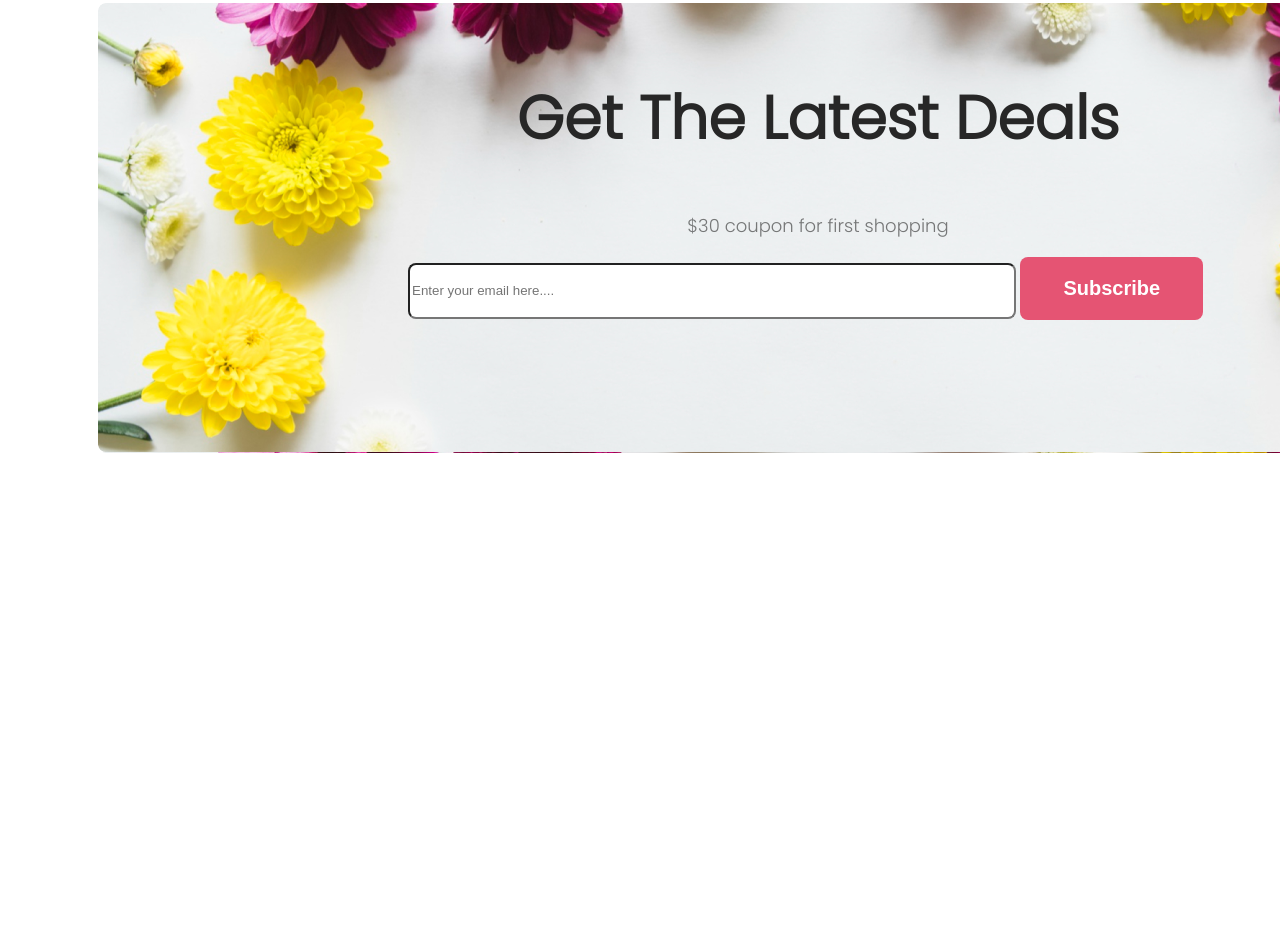
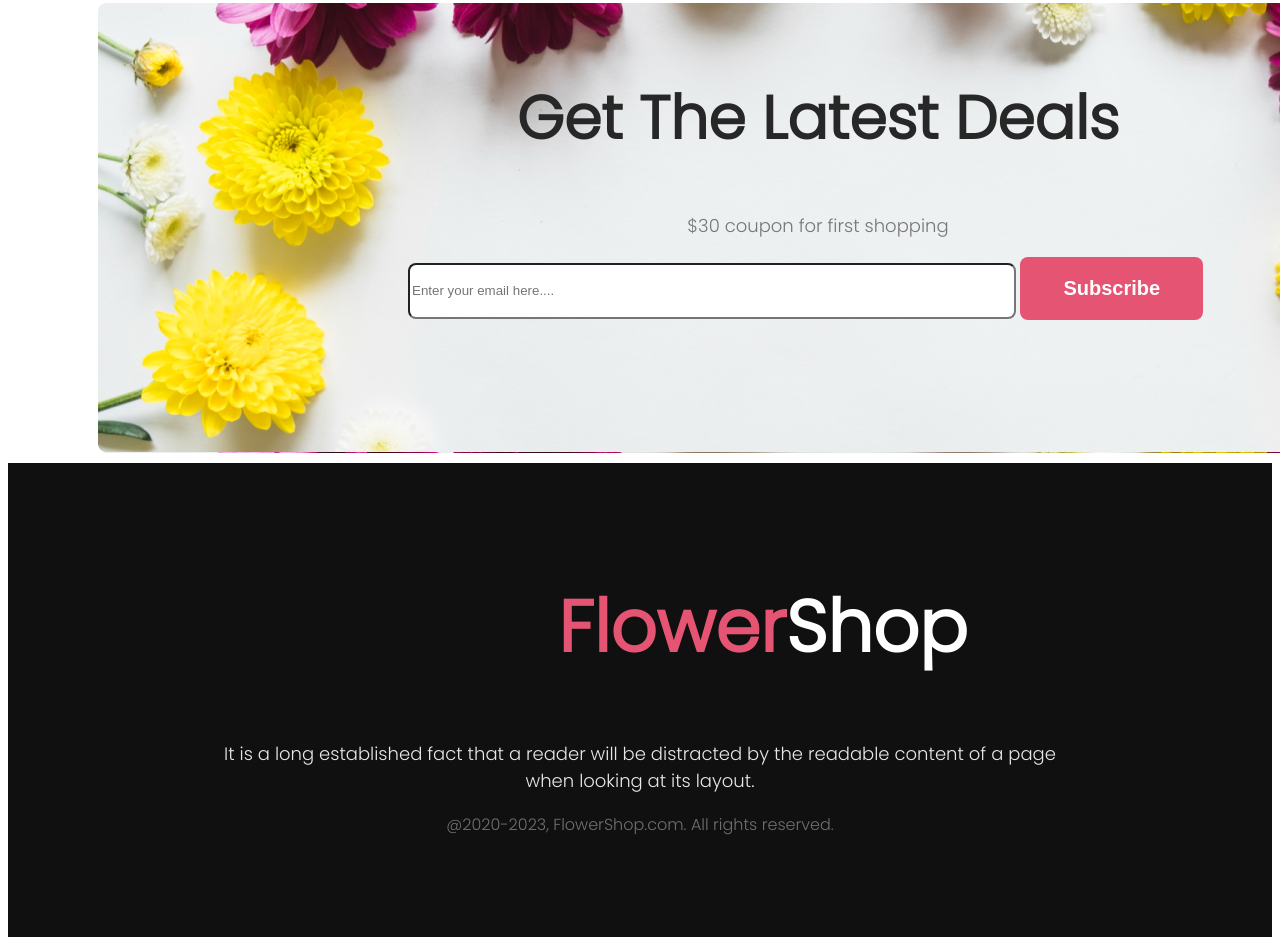
Before and after one commit to salabibne/assignment-flowershop, a plain HTML site: page index.html in a window 1280 px wide. Shown: the part 2633-3578 px from the top of the page. Before the commit the page ends 3094 px from the top, so only its background shows below. Drawn offline with Linux system fonts and the light colour scheme.

Commit message:
footer section added

```diff
--- a/index.html
+++ b/index.html
@@ -99,7 +99,18 @@
 
 
     </main>
-    <footer></footer>
+    <footer>
+        <section class="last">
+            <div class="brandname">
+                <h1><span class="flower">Flower</span><span class="shop">Shop</span></h1>
+            </div>
+
+            <div class="tagline">
+                <p>It is a long established fact that a reader will be distracted by the readable content of a page when looking at its layout.</p>
+            </div>
+            <div class="copyright">@2020-2023, FlowerShop.com. All rights reserved. </div>
+        </section>
+    </footer>
 
 </body>
 </html>
--- a/styles/flower.css
+++ b/styles/flower.css
@@ -186,6 +186,52 @@ margin-top:15px;
 
     margin-left:310px
 }
-/* .subscribefill{ */
+.brandname{
 
-/* } */
+
+font-size: 48px;
+
+font-weight: 800;
+
+}
+.flower{
+    color:#E55473;
+}
+.shop{
+    color:#FFF
+}
+.tagline{
+    color: rgba(255, 255, 255, 0.90);
+text-align: center;
+
+font-size: 18px;
+
+font-weight: 400;
+
+}
+.copyright{
+    color: rgba(255, 255, 255, 0.40);
+text-align: center;
+
+font-size: 16px;
+
+font-weight: 400;
+
+}
+.last{
+    background-color:#111010;;
+}
+.brandname{
+    padding-top: 50px;
+    padding-left: 550px;
+    padding-right: 100px;
+    margin-top: 10px;
+}
+.tagline{
+
+    padding-left: 200px;
+    padding-right: 200px;
+}
+.copyright{
+    padding-bottom: 100px;
+}
```
